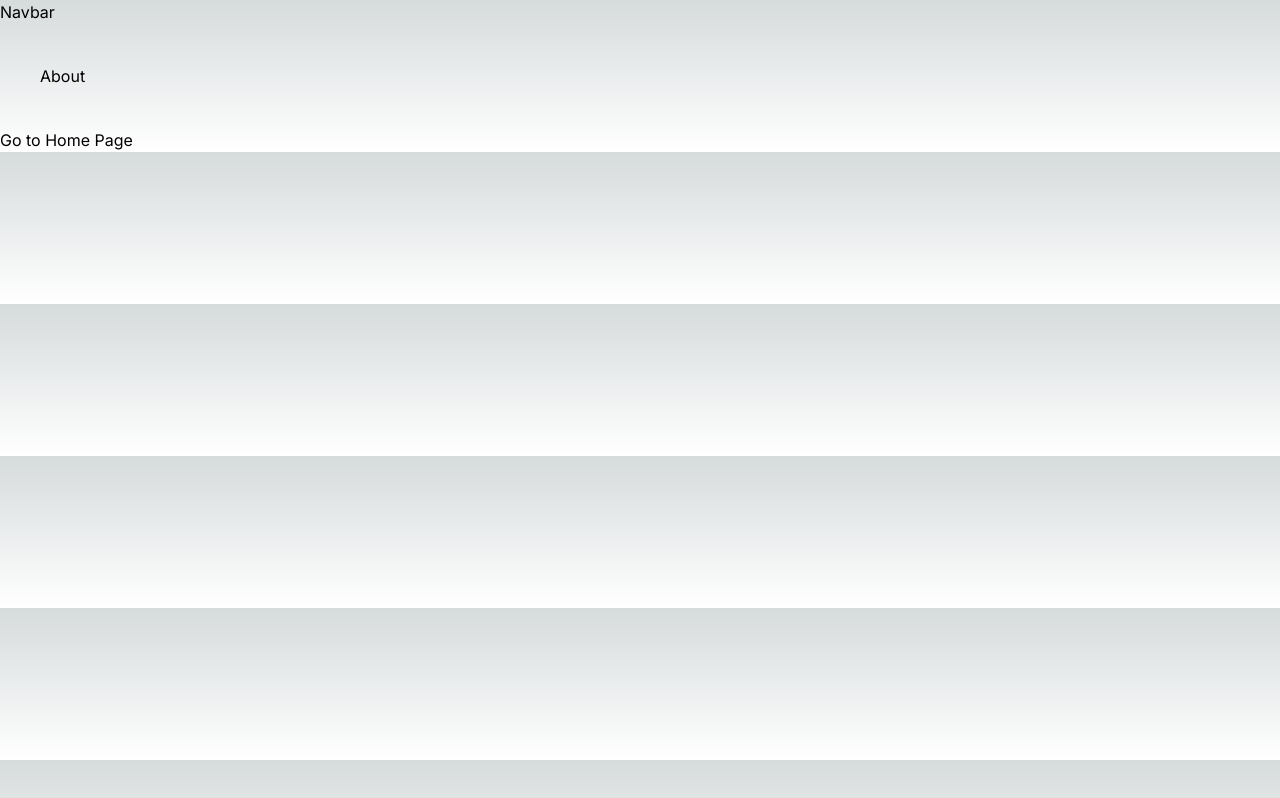
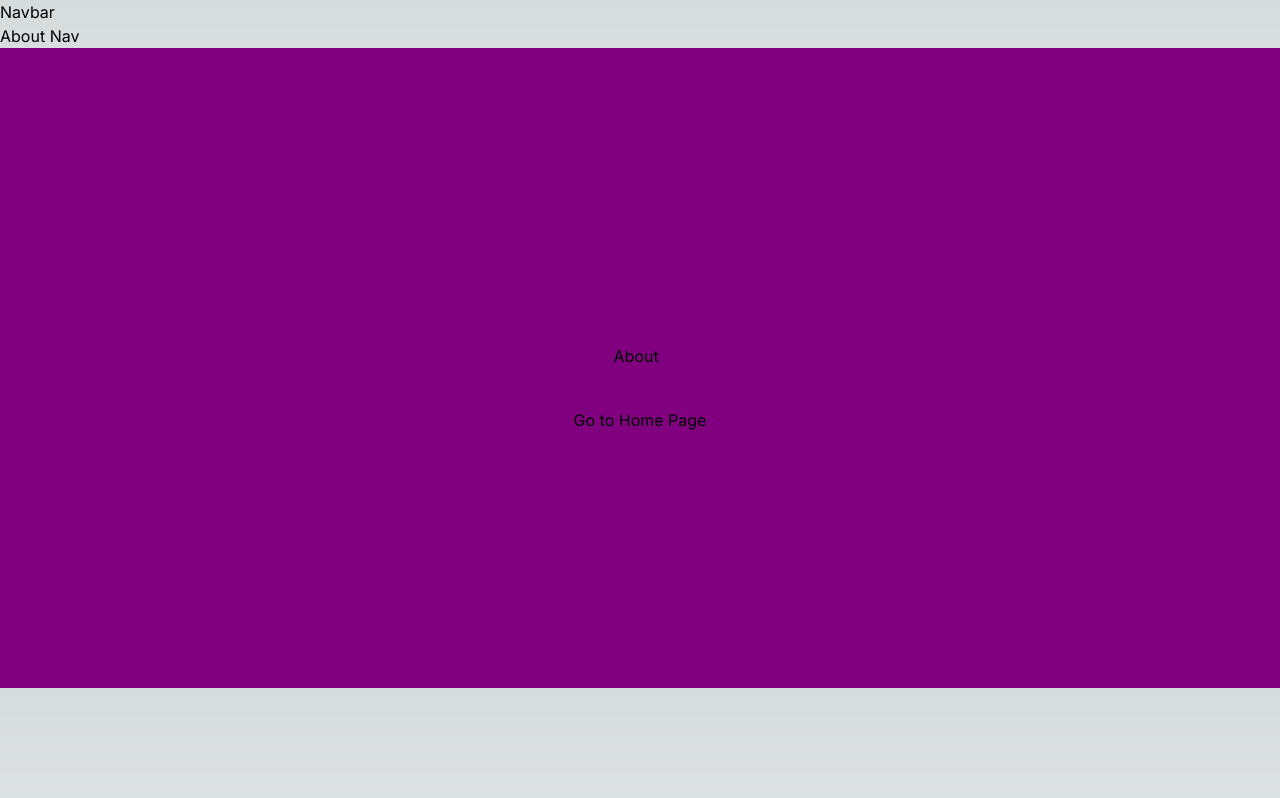
Before and after one commit to Ankit7rma/Next-JS, a Next.js app: page /about in a window 1280 px wide. Built offline with nearby package versions, Linux system fonts and the light colour scheme.

Commit message:
Applying Styles

```diff
--- /dev/null
+++ b/app/about/layout.tsx
@@ -0,0 +1,16 @@
+import React from 'react'
+import styles from "./styles.module.css"
+export default function RootLayout({
+    children,
+  }: {
+    children: React.ReactNode
+  }) {
+    return (
+    <>
+    <nav>About Nav</nav>
+    <main className={styles.main}>
+        {children}
+    </main>
+    </>
+  )
+}
--- /dev/null
+++ b/app/about/styles.module.css
@@ -0,0 +1,6 @@
+.main{
+    min-height: 80vh;
+    display: grid;
+    place-content: center;
+    background-color: purple;
+}
```
